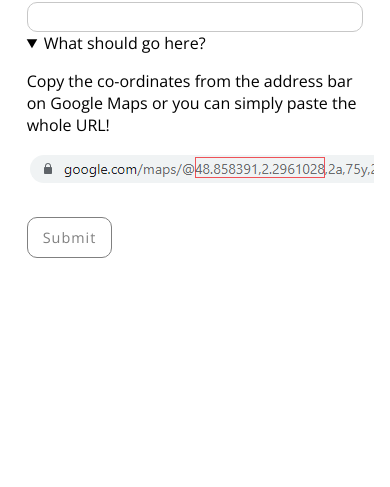
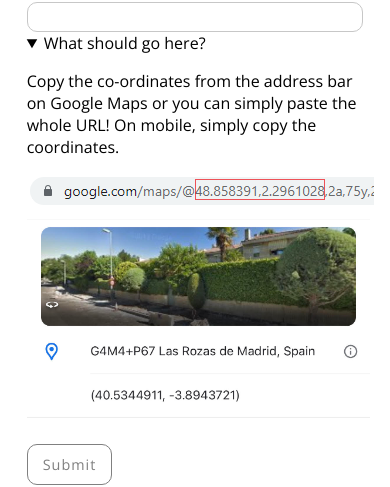
Before and after one commit to katiek78/memo-voyage, a Next.js app: page /1/new in a window 390 px wide. Both pictures are taken after a click on the heading "What should go here?". Shown: the part 180-667 px from the top of the page. Built offline with nearby package versions, Linux system fonts and the light colour scheme.

Commit message:
feat: add location explanation for mobile

```diff
--- a/components/LocationExplanation.js
+++ b/components/LocationExplanation.js
@@ -1,11 +1,14 @@
 import locationExplanation from "../public/assets/location-explanation.png";
+import locationExplanation2 from "../public/assets/location-explanation2.jpg";
 
 const LocationExplanation = () => {
     return(
     <details>
         <summary>What should go here?</summary>
-    <p className='location__explanation'>Copy the co-ordinates from the address bar on Google Maps or you can simply paste the whole URL!</p>
-    <img id="location-explanation" alt="screenshot of part of a Google Street View URL with a red box around the co-ordinates" src={locationExplanation.src}></img>
+    <p className='location__explanation'>Copy the co-ordinates from the address bar on Google Maps or you can simply paste the whole URL! On mobile, simply copy the coordinates.</p>
+    <img className='location__image' id="location-explanation" alt="screenshot of part of a Google Street View URL with red box around co-ordinates" src={locationExplanation.src}></img>
+    <br />
+    <img className='location__image' id="location-explanation2" alt="screenshot from Google Street View app" height={200} src={locationExplanation2.src}></img>
     </details>
     );
 }
--- a/css/style.css
+++ b/css/style.css
@@ -215,6 +215,10 @@ li {
   display: block;
 }
 
+.location__image {
+
+}
+
 @media only screen and (min-width: 600px) {
   .card {
     height: 260px;
```
Also changed, not shown: public/assets/location-explanation2.jpg (added).
